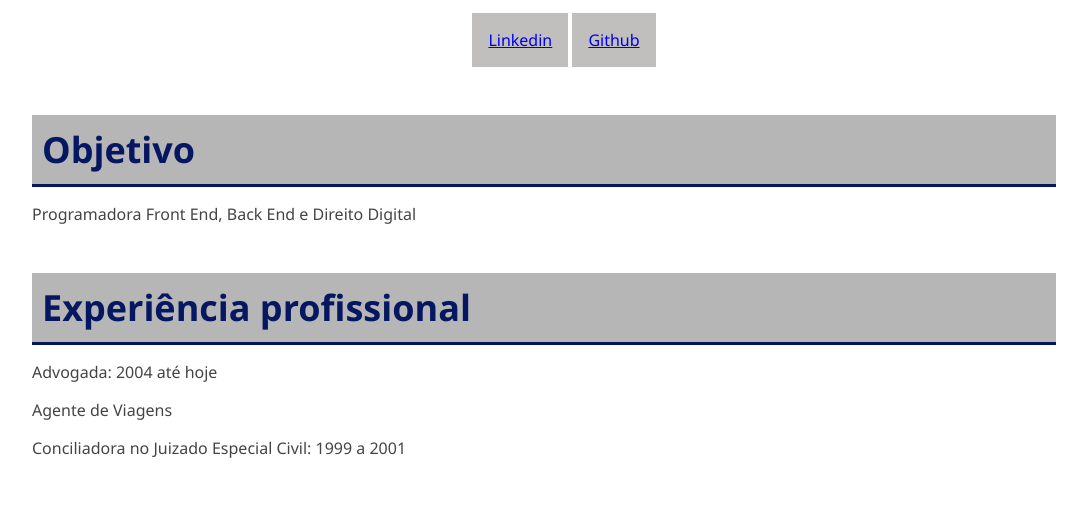
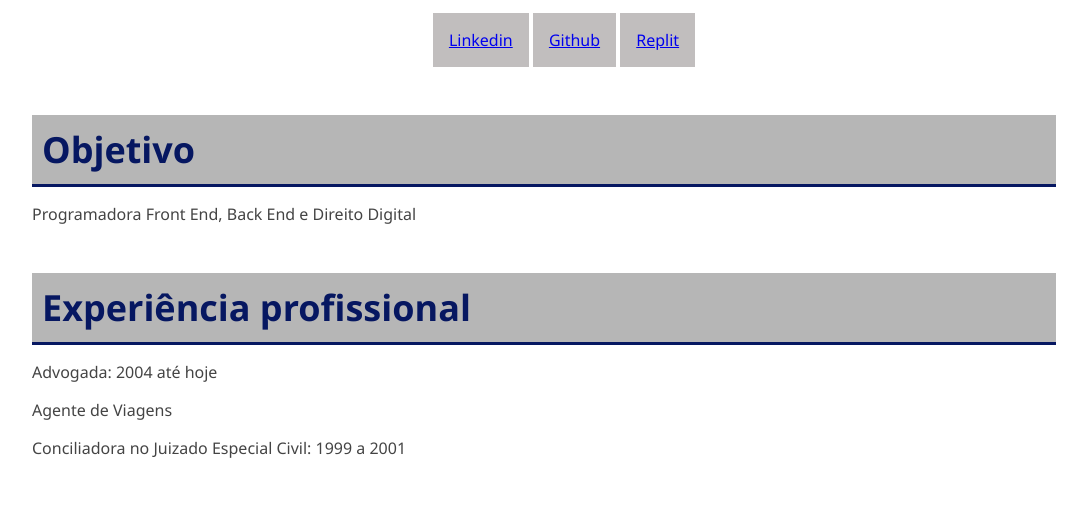
Before and after one commit to DeaBento/meu-portifolio, a plain HTML site: page index.html in a window 1280 px wide. Shown: the part 595-1100 px from the top of the page, without its empty margins (96-1183 px from the left). Drawn offline with Linux system fonts and the light colour scheme.

Commit message:
Update index.html
Inclusão do Replit

```diff
--- a/index.html
+++ b/index.html
@@ -19,6 +19,7 @@
     <ul class="menu">
         <li><a href="https://www.linkedin.com/in/andr%C3%A9acsbento/" target="_blank">Linkedin</a></li>
         <li><a href="https://github.com/DeaBento" target="_blank">Github</a></li>
+        <li><a href="https://replit.com/@DeaBento" target="_blank">Replit</a></li>
     </ul>
 
     <h2>Objetivo</h2>
```
